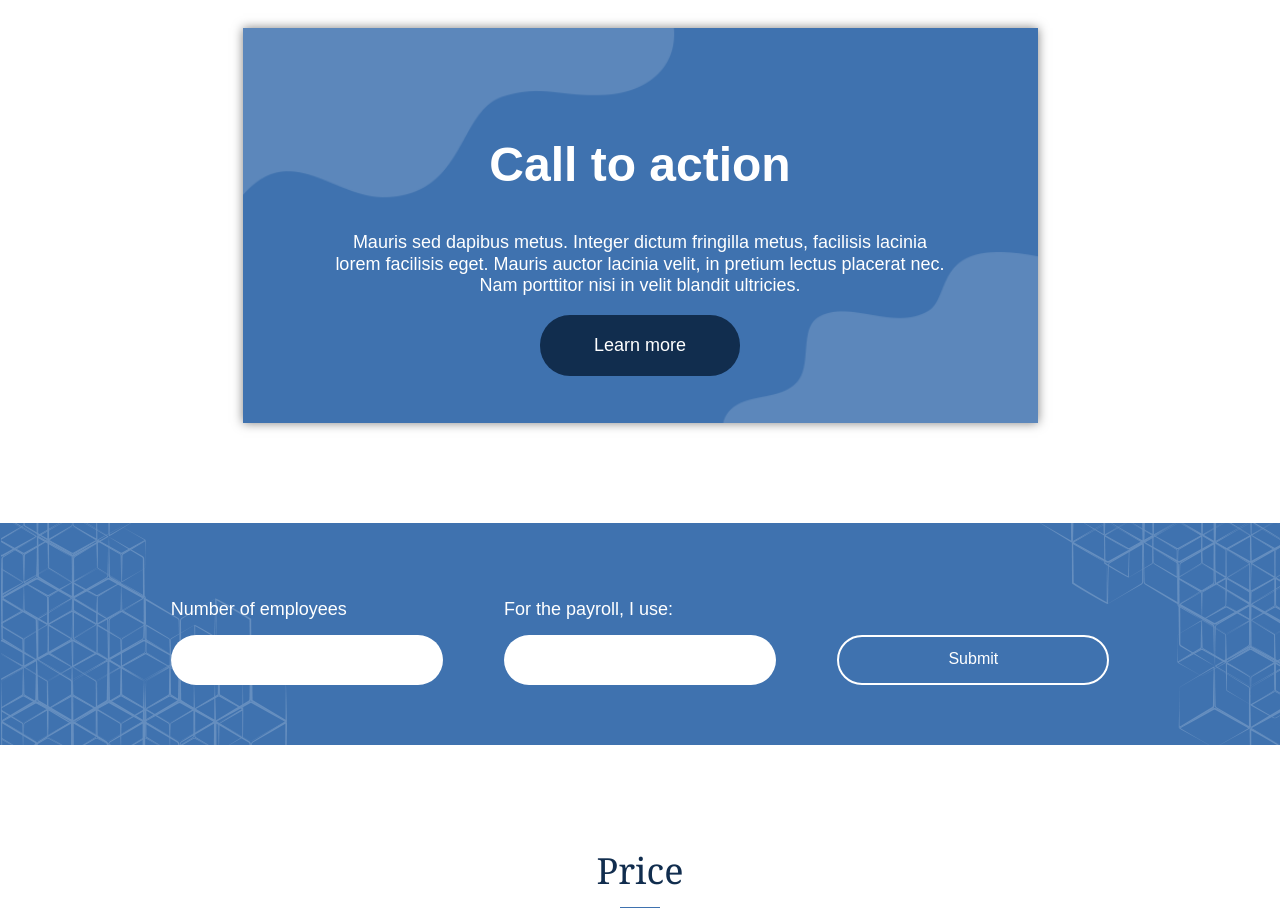
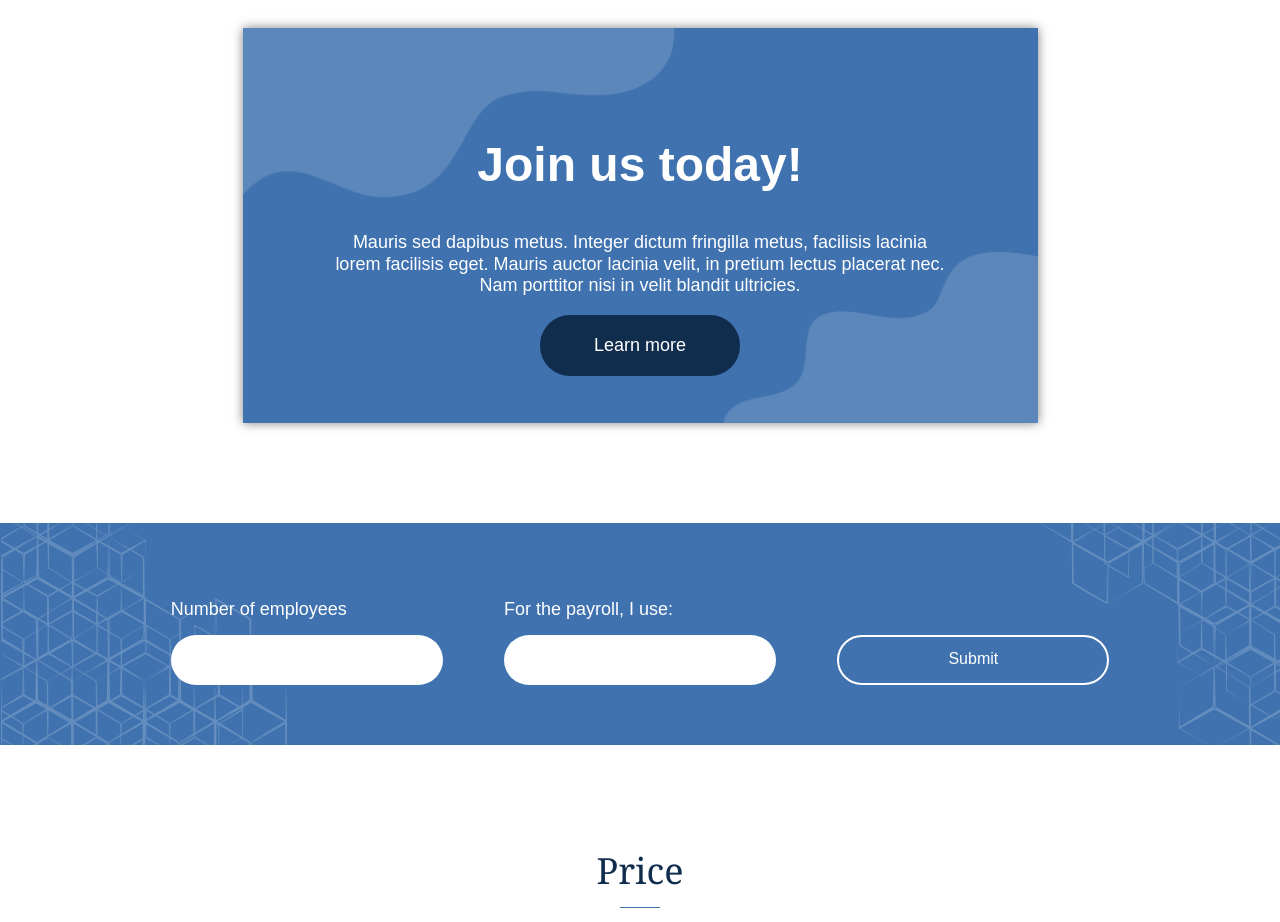
Before and after one commit to nadyawyn/mcash, a website: page app/index.html in a window 1280 px wide. Shown: the part 1920-2842 px from the top of the page. Drawn offline with Linux system fonts and the light colour scheme.

Commit message:
Change call to action

```diff
--- a/app/index.html
+++ b/app/index.html
@@ -153,7 +153,7 @@
 		<section class="offer">
 			<div class="offer__box">
 				<h2 class="offer__h2">
-					Call to action
+					Join us today!
 				</h2>
 				<p>
 					Mauris sed dapibus metus. Integer dictum fringilla metus, facilisis lacinia lorem facilisis eget. Mauris
@@ -422,7 +422,10 @@
 
 
 			<div class="map__map-include">
-				<iframe src="https://www.google.com/maps/embed?pb=!1m18!1m12!1m3!1d48354.11212830832!2d-74.00425032648394!3d40.75912122170852!2m3!1f0!2f0!3f0!3m2!1i1024!2i768!4f13.1!3m3!1m2!1s0x89c2588f046ee661%3A0xa0b3281fcecc08c!2z0JzQsNC90YXRjdGC0YLQtdC9LCDQndGM0Y4t0JnQvtGA0LosINCh0KjQkA!5e0!3m2!1sru!2sru!4v1588659476348!5m2!1sru!2sru" frameborder="0" style="border:0;" allowfullscreen="" aria-hidden="false" tabindex="0" class="map__google-map"></iframe>
+				<iframe
+					src="https://www.google.com/maps/embed?pb=!1m18!1m12!1m3!1d48354.11212830832!2d-74.00425032648394!3d40.75912122170852!2m3!1f0!2f0!3f0!3m2!1i1024!2i768!4f13.1!3m3!1m2!1s0x89c2588f046ee661%3A0xa0b3281fcecc08c!2z0JzQsNC90YXRjdGC0YLQtdC9LCDQndGM0Y4t0JnQvtGA0LosINCh0KjQkA!5e0!3m2!1sru!2sru!4v1588659476348!5m2!1sru!2sru"
+					frameborder="0" style="border:0;" allowfullscreen="" aria-hidden="false" tabindex="0"
+					class="map__google-map"></iframe>
 
 			</div>
 
```
